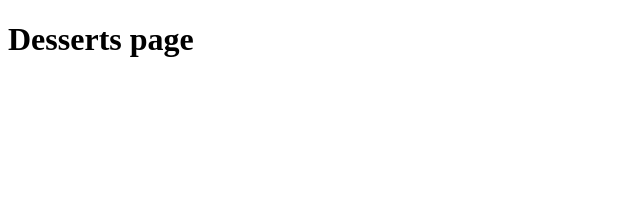
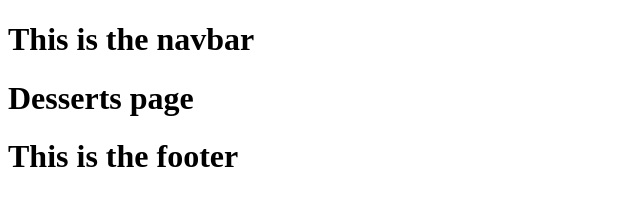
Before and after one commit to ThomPouillevet/la-part-du-lion, a Gatsby site: page /desserts in a window 1280 px wide. Shown: the whole page, without its empty margins (0-640 px from the left). Built offline with nearby package versions, Linux system fonts and the light colour scheme; Gatsby itself is replaced by a stand-in of ours.

Commit message:
✨ Adds Layout component.

```diff
--- /dev/null
+++ b/src/components/Footer.js
@@ -0,0 +1,11 @@
+import React from 'react'
+
+const footer = () => {
+  return (
+    <div>
+      <h1>This is the footer</h1>
+    </div>
+  )
+}
+
+export default footer
--- /dev/null
+++ b/src/components/Layout.js
@@ -0,0 +1,15 @@
+import React from "react"
+import Navbar from "./Navbar"
+import Footer from "./Footer"
+
+const Layout = ({ children }) => {
+  return (
+    <>
+      <Navbar />
+      {children}
+      <Footer />
+    </>
+  )
+}
+
+export default Layout
--- /dev/null
+++ b/src/components/Navbar.js
@@ -0,0 +1,11 @@
+import React from 'react'
+
+const navbar = () => {
+  return (
+    <div>
+      <h1>This is the navbar</h1>
+    </div>
+  )
+}
+
+export default navbar
--- a/src/pages/desserts.js
+++ b/src/pages/desserts.js
@@ -1,10 +1,11 @@
-import React from 'react'
+import React from "react"
+import Layout from "../components/Layout"
 
 const desserts = () => {
   return (
-    <div>
+    <Layout>
       <h1>Desserts page</h1>
-    </div>
+    </Layout>
   )
 }
 
--- a/src/pages/index.js
+++ b/src/pages/index.js
@@ -1,3 +1,4 @@
 import React from "react"
+import Layout from "../components/Layout"
 
-export default () => <div>Hello world!</div>
+export default () => <Layout>Hello world!</Layout>
```
Also changed, not shown: src/pages/404.js (+4 -3 lines), src/pages/dishes.js (+4 -3 lines), src/pages/starters.js (+4 -3 lines).
